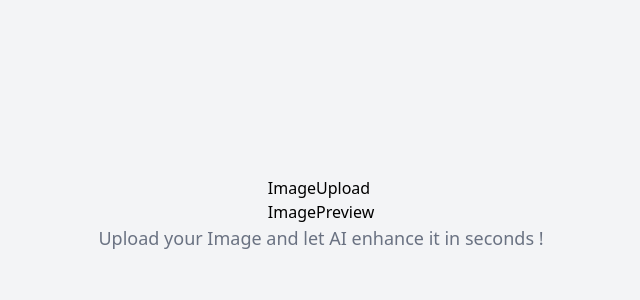
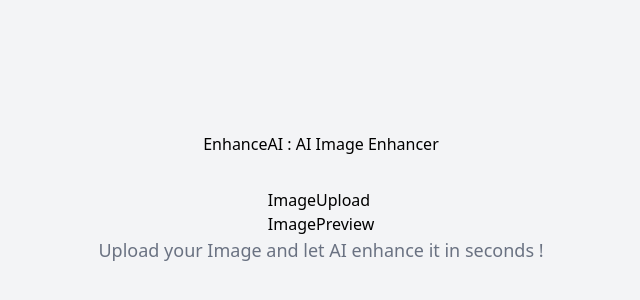
Before and after one commit to kanishkadz/Enhance-AI, a React (Vite) app: page / in a window 1280 px wide. Shown: the part 202-502 px from the top of the page, without its empty margins (319-959 px from the left). Built offline with nearby package versions, Linux system fonts and the light colour scheme.

Commit message:
Update App.jsx

```diff
--- a/src/App.jsx
+++ b/src/App.jsx
@@ -5,7 +5,7 @@ function App() {
     <>
       <div className="flex flex-col items-center justify-center min-h-screen bg-gray-100 py-8 px-4">
         <div className="text-center mb-8">
-          <h1></h1>
+          <h1>EnhanceAI : AI Image Enhancer</h1>
           <p></p>
         </div>
 
```
